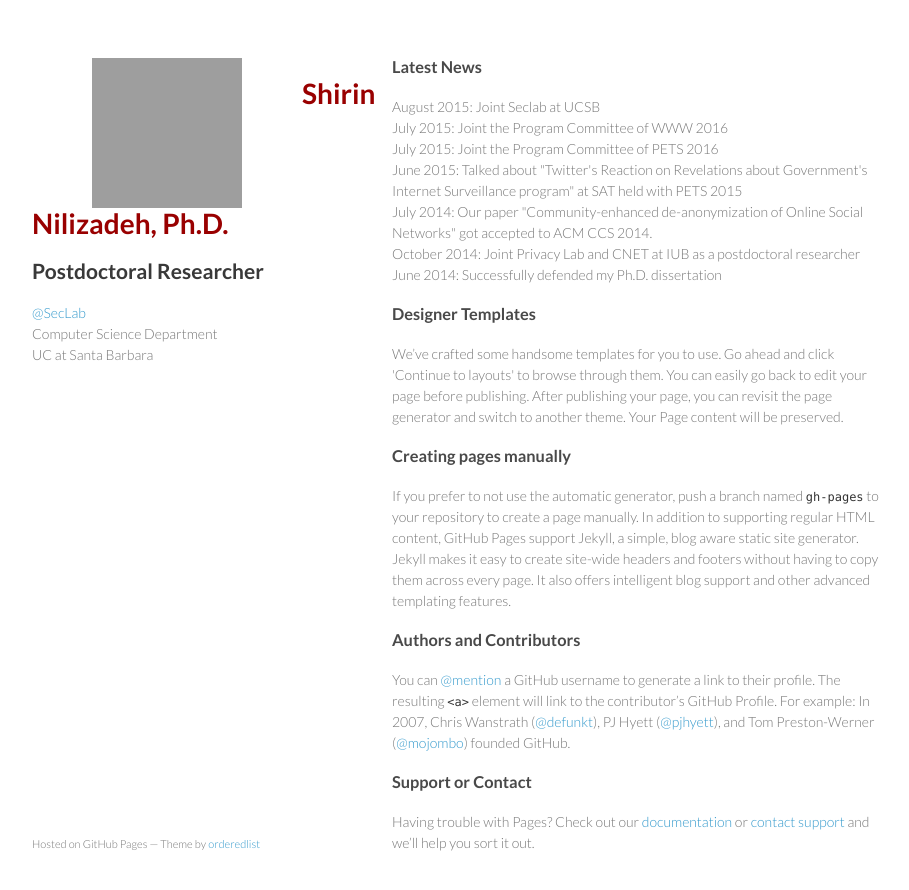
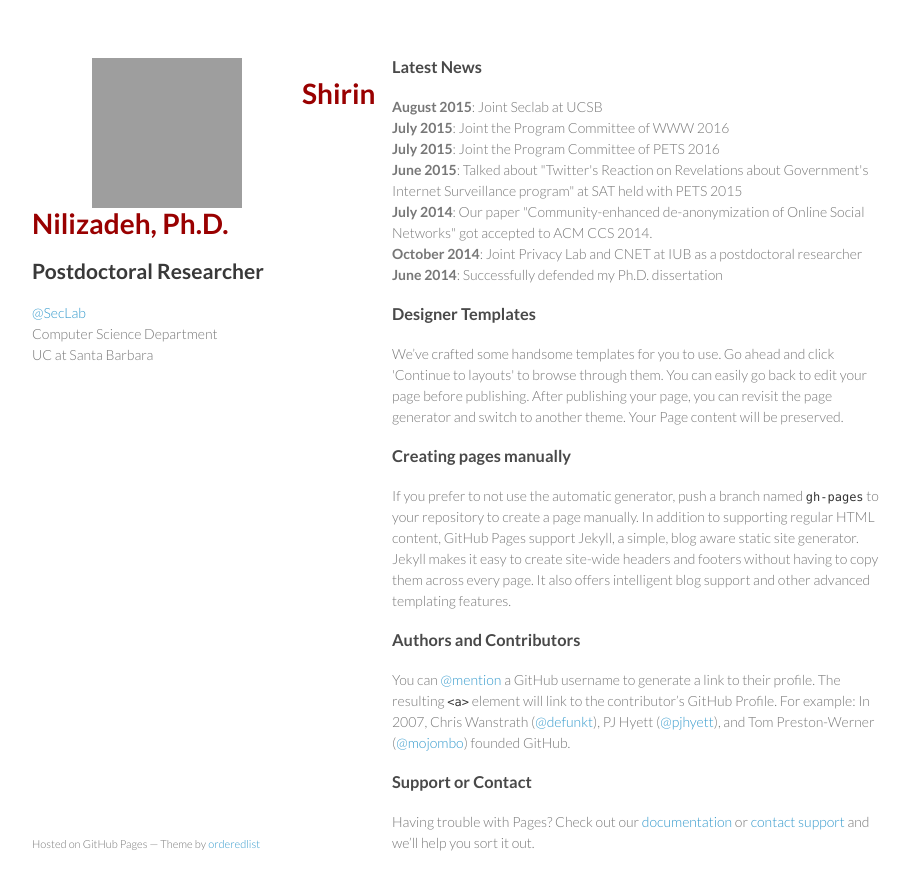
Before and after one commit to Machiry/nilizadeh.github.io, a Jekyll site: the page index.html, which Jekyll copies as it is, in a window 1280 px wide and 923 px high. Shown: the top 890 px of the window, without its empty margins (178-1087 px from the left). Built offline with Jekyll 4.4.1, drawn with Linux system fonts in a browser that asks for light colours; grey boxes are pictures that could not be loaded.

Commit message:
Update index.html
latest news

```diff
--- a/index.html
+++ b/index.html
@@ -29,13 +29,14 @@
         <h3>
 <a id="welcome-to-github-pages" class="anchor" href="#Latest News" aria-hidden="true"><span class="octicon octicon-link"></span></a>Latest News</h3>
 
-<p>August 2015: Joint Seclab at UCSB <br>
-July 2015: Joint the Program Committee of WWW 2016 <br>
-July 2015: Joint the Program Committee of PETS 2016 <br>
-June 2015: Talked about "Twitter's Reaction on Revelations about Government's Internet Surveillance program" at SAT held with PETS 2015 <br>
-July 2014: Our paper "Community-enhanced de-anonymization of Online Social Networks" got accepted to ACM CCS 2014. <br>
-October 2014: Joint Privacy Lab and CNET at IUB as a postdoctoral researcher <br>
-June 2014: Successfully defended my Ph.D. dissertation</p>
+<p>
+<b>August 2015</b>: Joint Seclab at UCSB <br>
+<b>July 2015</b>: Joint the Program Committee of WWW 2016 <br>
+<b>July 2015</b>: Joint the Program Committee of PETS 2016 <br>
+<b>June 2015</b>: Talked about "Twitter's Reaction on Revelations about Government's Internet Surveillance program" at SAT held with PETS 2015 <br>
+<b>July 2014</b>: Our paper "Community-enhanced de-anonymization of Online Social Networks" got accepted to ACM CCS 2014. <br>
+<b>October 2014</b>: Joint Privacy Lab and CNET at IUB as a postdoctoral researcher <br>
+<b>June 2014</b>: Successfully defended my Ph.D. dissertation</p>
 <h3>
 <a id="designer-templates" class="anchor" href="#designer-templates" aria-hidden="true"><span class="octicon octicon-link"></span></a>Designer Templates</h3>
 
```
